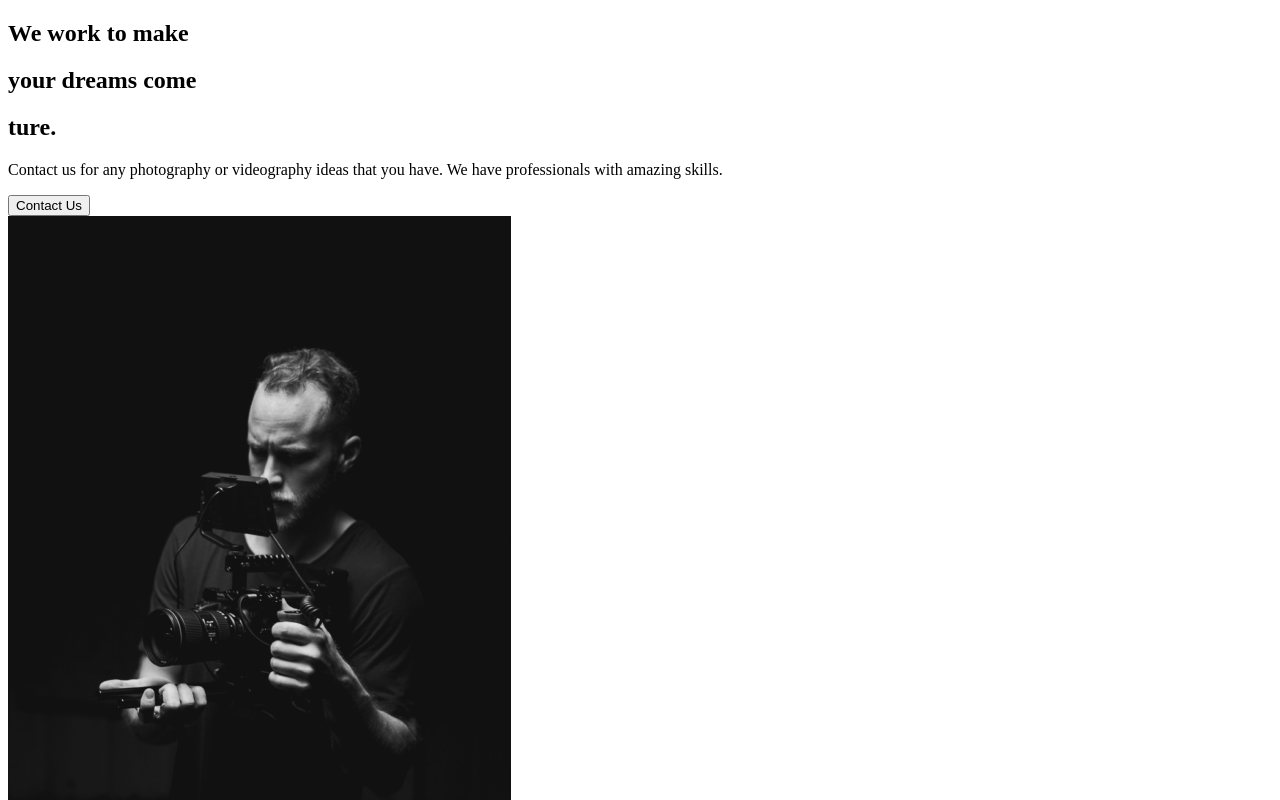
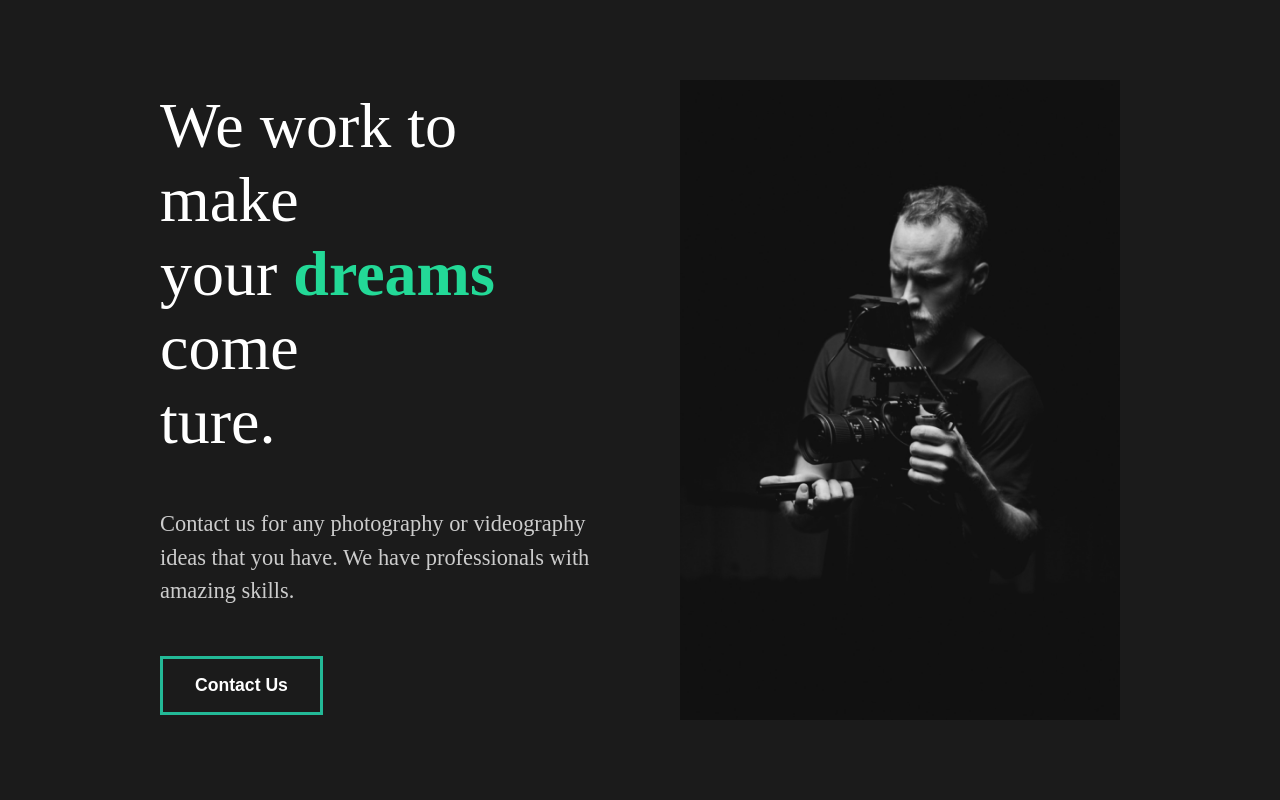
Before and after one commit to ManfrediMauroMarrone/react-capture, a React (Create React App) app: page / in a window 1280 px wide. Shown: the top 800 px of the page. Built offline with nearby package versions, Linux system fonts and the light colour scheme.

Commit message:
styled about section

```diff
--- a/src/App.js
+++ b/src/App.js
@@ -1,10 +1,12 @@
 import React from "react";
 import AboutUs from './pages/AboutUs';
+import GlobalStyle from './components/GlobalStyle'
 
 function App() {
   return (
 
     <div className="App">
+      <GlobalStyle/>
       <AboutUs/>
 
     </div>
--- a/src/components/AboutSection.js
+++ b/src/components/AboutSection.js
@@ -1,29 +1,61 @@
 import React from "react";
 import home1 from '../img/home1.png';
+//styled components
+import styled from 'styled-components';
 
 const AboutSection = () => {
     return (
-        <div>
-            <div className="description">
+        <StyledAbout className="about">
+            <StyledDescription>
                 <div className="title">
-                    <div className="hide">
+                    <StyledHide>
                         <h2>We work to make</h2>
-                    </div>
-                    <div className="hide">
+                    </StyledHide>
+                    <StyledHide>
                         <h2>your <span> dreams</span> come</h2>
-                    </div>
-                    <div className="hide">
+                    </StyledHide>
+                    <StyledHide>
                         <h2>ture.</h2>
-                    </div>
+                    </StyledHide>
                 </div>
                 <p>Contact us for any photography or videography ideas that you have. We have professionals with amazing skills.</p>
                 <button>Contact Us</button>
-            </div>
-            <div className="img">
+            </StyledDescription>
+            <StyledImage>
                 <img src={home1} alt="guy with a camera"/>
-            </div>
-        </div>
+            </StyledImage>
+        </StyledAbout>
     )
 }
 
+//styled components
+const StyledAbout = styled.div`
+    min-height: 90vh;
+    display: flex;
+    align-items: center;
+    justify-content: space-between;
+    padding: 5rem 10rem;
+    color: white;
+`
+const StyledDescription = styled.div`
+    flex: 1;
+    padding-right: 5rem;
+    h2{
+        font-weight: lighter;
+    }
+`
+
+const StyledImage = styled.div`
+flex: 1;
+overflow: hidden;
+img{
+    width: 100%;
+    height: 80vh;
+    object-fit: cover;
+}
+`
+const StyledHide = styled.div`
+overflow: hidden;
+`
+
 export default AboutSection;
--- /dev/null
+++ b/src/components/FaqSection.js
@@ -0,0 +1,39 @@
+import React from 'react';
+
+const FaqSection = () => {
+    return (
+        <div className="faq">
+            <h2>Any  Questions <span>FAQ</span></h2>
+            <div className="question">
+                <h4>How Do I Start.</h4>
+                <div className="answer">
+                    <p>Lorem ipsum dolor sit amet.</p>
+                    <p>Lorem ipsum dolor sit, amet consectetur adipisicing elit. Eligendi, aliquid.</p>
+                </div>
+            </div>
+            <div className="question">
+                <h4>Daily Schedule.</h4>
+                <div className="answer">
+                    <p>Lorem ipsum dolor sit amet.</p>
+                    <p>Lorem ipsum dolor sit, amet consectetur adipisicing elit. Eligendi, aliquid.</p>
+                </div>
+            </div>
+            <div className="question">
+                <h4>Different Payment Methods.</h4>
+                <div className="answer">
+                    <p>Lorem ipsum dolor sit amet.</p>
+                    <p>Lorem ipsum dolor sit, amet consectetur adipisicing elit. Eligendi, aliquid.</p>
+                </div>
+            </div>
+            <div className="question">
+                <h4>What Products Do You Offer.</h4>
+                <div className="answer">
+                    <p>Lorem ipsum dolor sit amet.</p>
+                    <p>Lorem ipsum dolor sit, amet consectetur adipisicing elit. Eligendi, aliquid.</p>
+                </div>
+            </div>
+        </div>
+    )
+}
+
+export default FaqSection;
--- /dev/null
+++ b/src/components/GlobalStyle.js
@@ -0,0 +1,52 @@
+import { createGlobalStyle } from 'styled-components';
+
+const GlobalStyle = createGlobalStyle`
+*{
+    margin: 0;
+    padding: 0;
+    box-sizing: border-box;
+}
+
+body{
+    background: #1b1b1b;
+}
+button{
+    font-weight: bold;
+    font-size: 1.1rem;
+    cursor: pointer;
+    padding: 1rem 2rem;
+    border: 3px solid #23b997;
+    background: transparent;
+    color: white;
+    transition: all 0.5s ease;
+    &:hover{
+        background-color: #23b997;
+        color: white;
+    }
+}
+h2{
+    font-weight: lighter;
+    font-size: 4rem;
+}
+h3{
+    color: white;
+}
+h4{
+    font-weight: bold;
+}
+a{
+    font-size: 1.1rem
+}
+span{
+    font-weight: bold;
+    color: #23d997;
+}
+p{
+    padding: 3rem 0rem;
+    color: #ccc;
+    font-size: 1.4rem;
+    line-height: 150%;
+}
+`;
+
+export default GlobalStyle;
--- a/src/pages/AboutUs.js
+++ b/src/pages/AboutUs.js
@@ -1,12 +1,14 @@
 import React from "react";
 import AboutSection from '../components/AboutSection';
 import ServicesSection from '../components/ServicesSection';
+import FaqSection from '../components/FaqSection';
 
 const AboutUs = () => {
     return (
         <>
             <AboutSection />
             <ServicesSection />
+            <FaqSection/>
         </>
     )
 }
```
